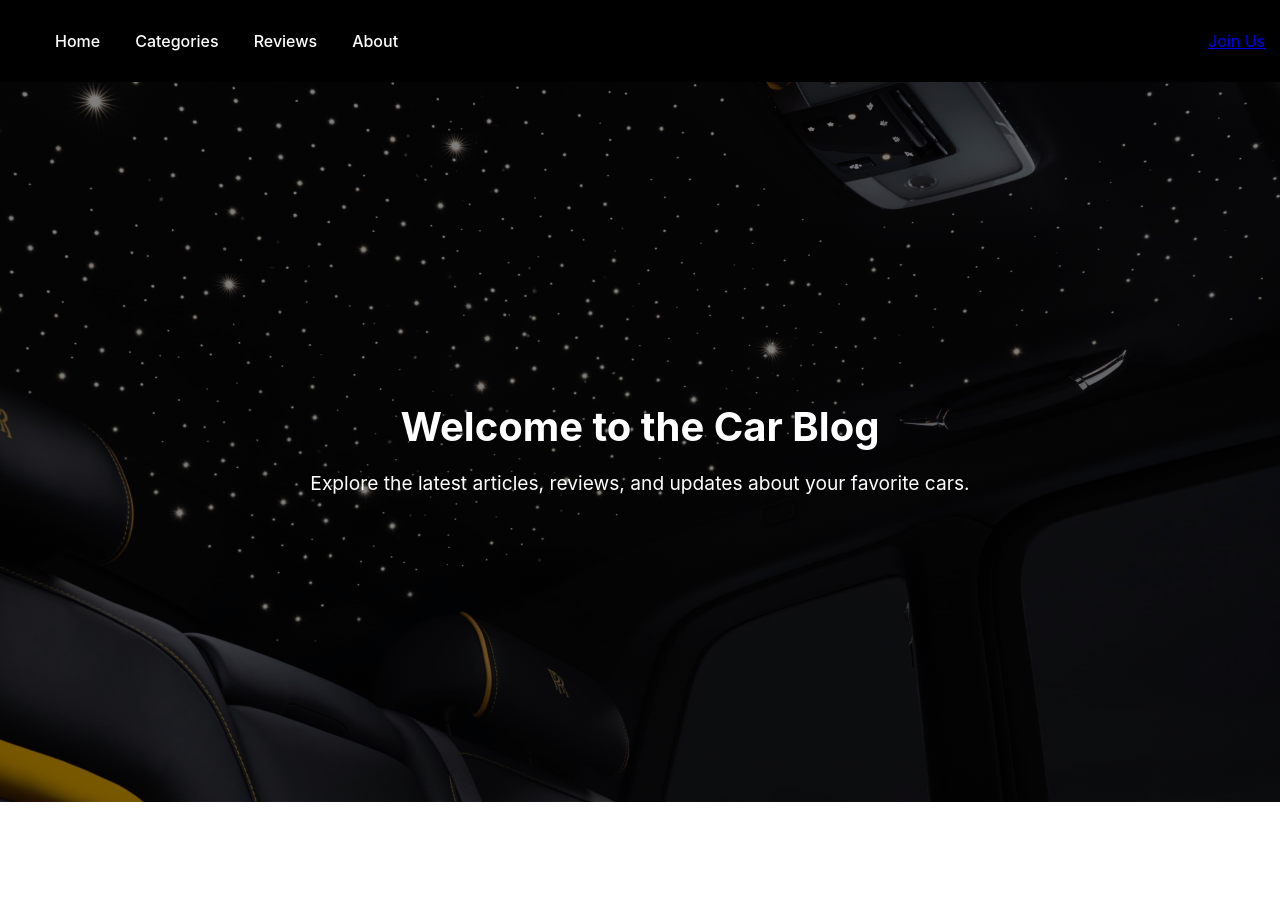
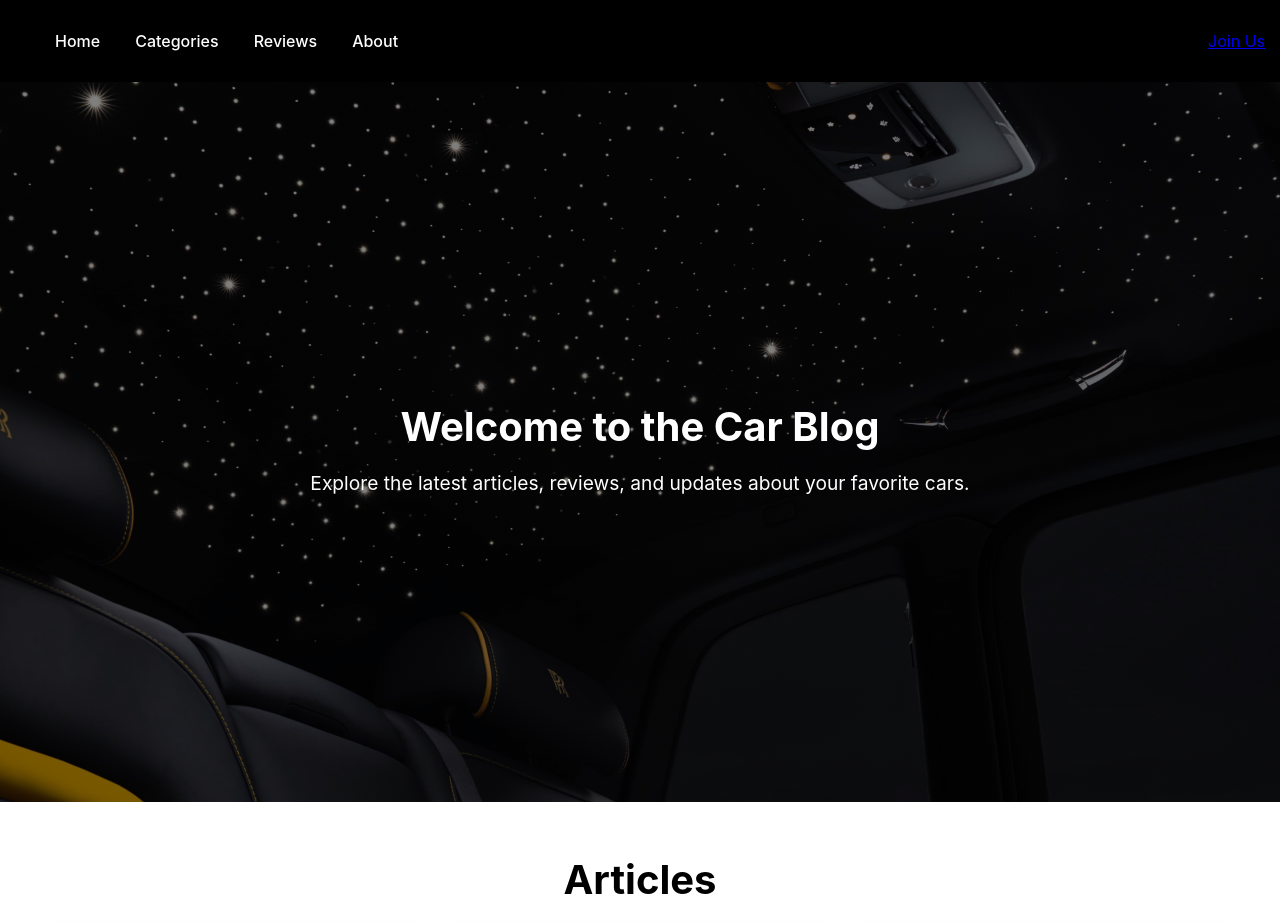
Before and after one commit to bleonjusufi/Blog, a React (Create React App) app in the folder frontend/: page / in a window 1280 px wide. Shown: the top 922 px of the page. Built offline with nearby package versions, Linux system fonts and the light colour scheme.

Commit message:
Minor change

```diff
--- a/frontend/src/Components/CSS/Home.css
+++ b/frontend/src/Components/CSS/Home.css
@@ -18,10 +18,10 @@
   margin: 0 auto;
   text-align: center;
 }
-
-.featured-content h2 {
+.featured-content__title {
   font-size: 2.5rem;
-  margin-bottom: 10px;
+  color: black;
+  text-align: center;
 }
 
 .featured-content p {
--- a/frontend/src/Components/Pages/Home.jsx
+++ b/frontend/src/Components/Pages/Home.jsx
@@ -27,11 +27,7 @@ function Home() {
       </section>
       <section className="home-grid">
         <div className="featured-content">
-          <h2>Welcome to the Car Blog</h2>
-          <p>
-            Explore the latest articles, reviews, and updates about your
-            favorite cars.
-          </p>
+          <h2 className="featured-content__title">Articles</h2>
           <div className="article-grid">
             <div className="article">
               <img src={Maybach} alt="Article 1" />
```
